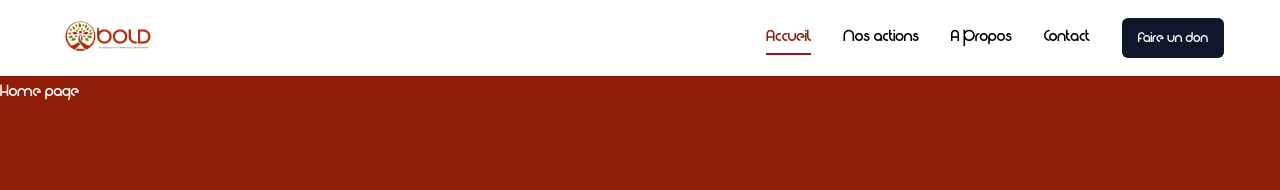
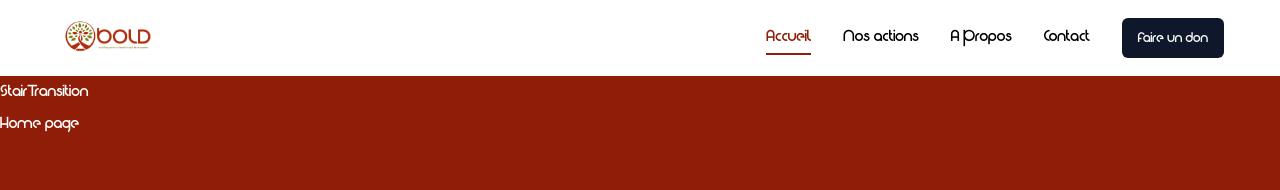
Before and after one commit to Edonak/Bold_Site, a Next.js app: page / in a window 1280 px wide. Shown: the top 190 px of the page. Built offline with nearby package versions, Linux system fonts and the light colour scheme.

Commit message:
création de l'animation au changement des pages

```diff
--- a/app/layout.jsx
+++ b/app/layout.jsx
@@ -1,6 +1,8 @@
 import { Geist, JetBrains_Mono } from "next/font/google";
 import "./globals.css";
 import Header from "../components/ui/Header/page";
+import PageTransition from "@/components/ui/PageTransition";
+import StairTransition from "@/components/StairTransition";
 
 const geistSans = Geist({
   variable: "--font-geist-sans",
@@ -25,7 +27,8 @@
         className={`${geistSans.variable} ${jetbrainsMono.variable} antialiased`}
       >
         <Header />
-        {children}
+        <StairTransition />
+        <PageTransition>{children}</PageTransition>
       </body>
     </html>
   );
--- /dev/null
+++ b/components/StairTransition.jsx
@@ -0,0 +1,5 @@
+export default function StairTransition() {
+  return (
+    <div>StairTransition</div>
+  )
+}
--- /dev/null
+++ b/components/ui/PageTransition.jsx
@@ -0,0 +1,24 @@
+"use client";
+
+import { AnimatePresence, motion } from "framer-motion";
+import { usePathname } from "next/navigation";
+
+export default function PageTransition({ children }) {
+  const pathname = usePathname();
+
+  return (
+    <AnimatePresence>
+      <div key={pathname}>
+        <motion.div
+          initial={{ opacity: 1 }}
+          animate={{
+            opacity: 0,
+            transition: { delay: 0.1, duration: 0.8, ease: "easeInOut" },
+          }}
+          className="h-screen w-screen fixed bg-blue-900 top-0 pointer-events-none"
+        />
+        {children}
+      </div>
+    </AnimatePresence>
+  );
+}
--- a/package.json
+++ b/package.json
@@ -17,6 +17,7 @@
     "@radix-ui/react-tooltip": "^1.1.4",
     "class-variance-authority": "^0.7.1",
     "clsx": "^2.1.1",
+    "framer-motion": "^11.14.0",
     "lucide-react": "^0.468.0",
     "next": "15.1.0",
     "react": "^19.0.0",
```
Also changed, not shown: 1 other file (tests, documents, lock files or other folders).
